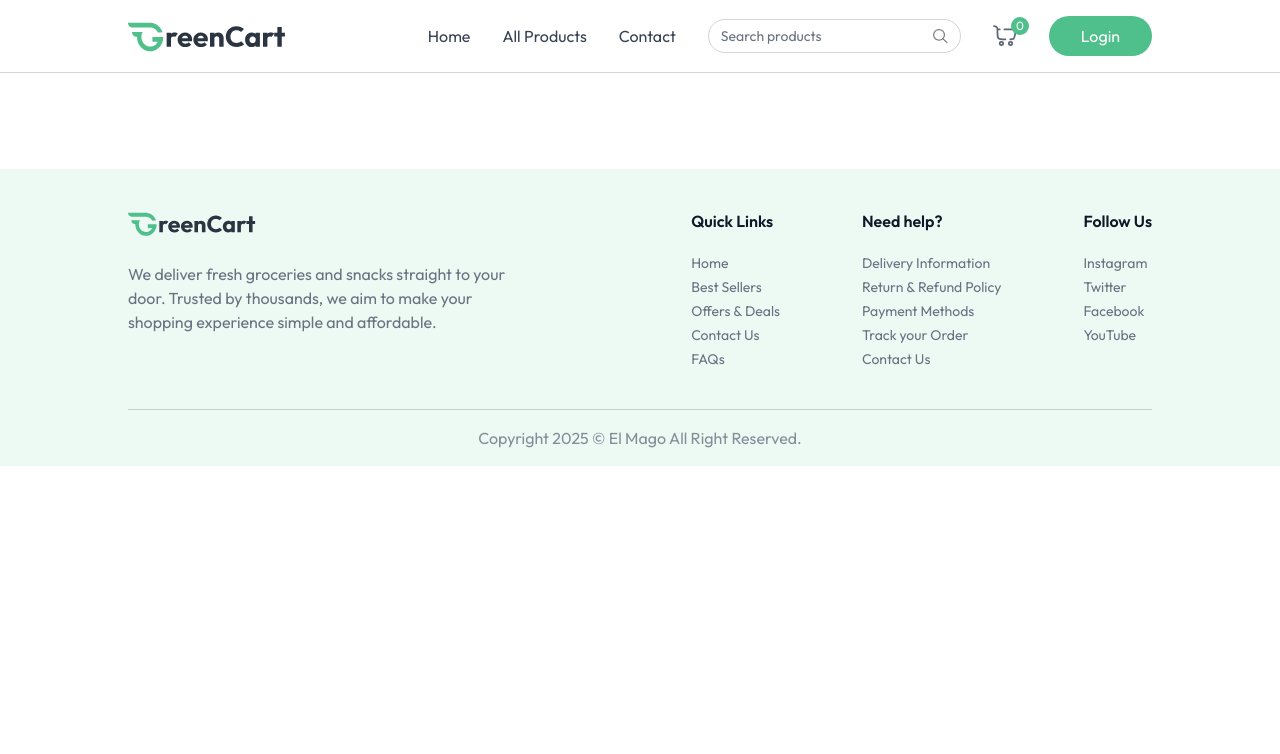
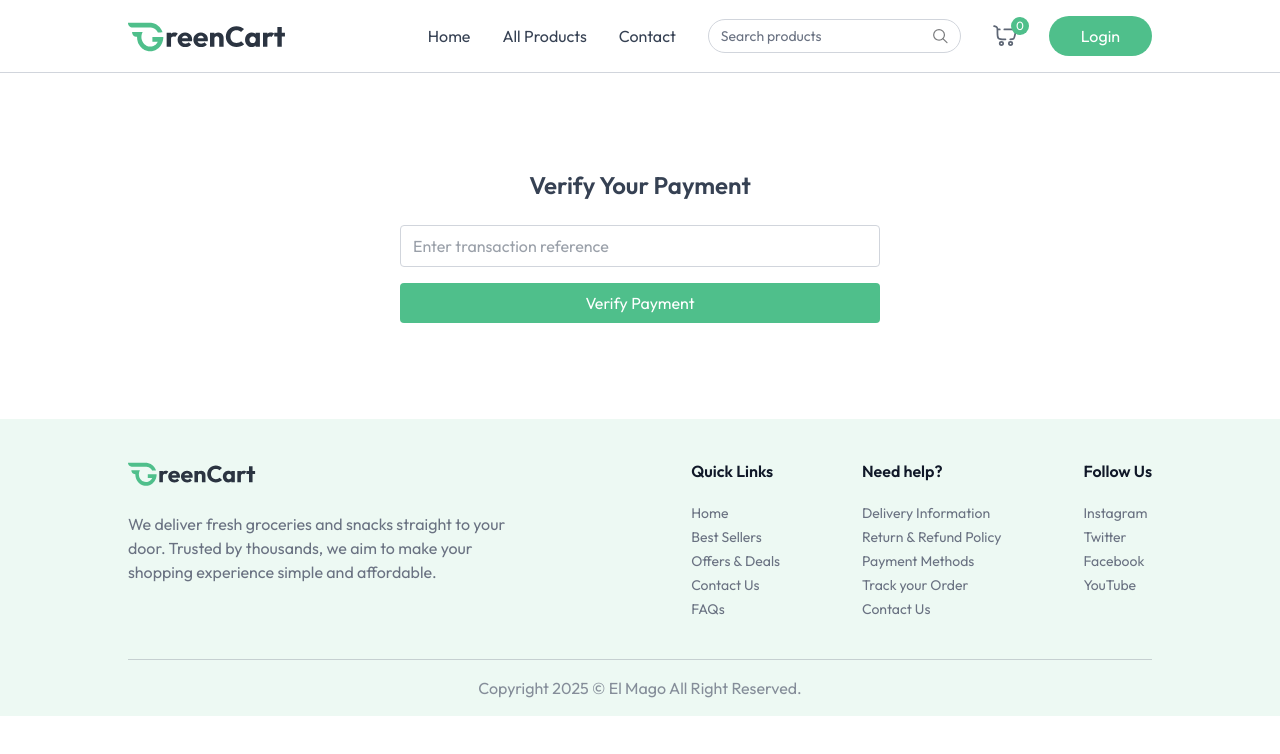
Before and after one commit to asantekelvinjr/green-basket, a React (Vite) app in the folder client/: page /my-orders/verify-payment in a window 1280 px wide. Shown: the top 754 px of the page. Built offline with nearby package versions, Linux system fonts and the light colour scheme; no server answers; a web font is replaced by a local one.

Commit message:
Verify page Added

```diff
--- a/client/src/App.jsx
+++ b/client/src/App.jsx
@@ -18,6 +18,7 @@ import AddProduct from './pages/seller/AddProduct';
 import ProductList from './pages/seller/ProductList';
 import Orders from './pages/seller/Orders';
 import Loading from './components/loading';
+import VerifyPayment from './pages/VerifyPayment';
 
 
 
@@ -42,7 +43,9 @@ const App = () => {
           <Route path='/cart' element={<Cart/>}/>
            <Route path='/add-address' element={<AddAddress/>}/>
            <Route path='/my-orders' element={<MyOrders />}/>
-           <Route path='/loader' element={<Loading/>}/>
+           {/* <Route path='/loader' element={<Loading/>}/> */}
+           <Route path='/my-orders/verify-payment' element={<VerifyPayment/>}/>
+
 
             <Route path='/seller' element={isSeller ? <SellerLayout/ > : <SellerLogin/>}>
                <Route index element={isSeller ? <AddProduct/> : null }/>
--- /dev/null
+++ b/client/src/pages/VerifyPayment.jsx
@@ -0,0 +1,49 @@
+import React from 'react'
+
+const VerifyPayment = () => {
+  return (
+    <div className="mt-24 max-w-lg mx-auto px-4">
+      <h2 className="text-2xl font-semibold text-center">Verify Your Payment</h2>
+
+      <form className="mt-6 flex flex-col gap-4" >
+           <input
+            type="text"
+            placeholder="Enter transaction reference"
+            className="border border-gray-300 rounded px-3 py-2"/>
+
+              <button
+          type="submit"
+          className="bg-primary hover:bg-primary-dull text-white py-2 rounded hover:bg-primary-dark transition"
+        >
+          Verify Payment
+        </button>
+
+
+      </form>
+    </div>
+  )
+}
+
+export default VerifyPayment
+
+{/* <div className="mt-24 max-w-lg mx-auto px-4">
+      <h2 className="text-2xl font-semibold text-center">Verify Your Payment</h2>
+
+      <form onSubmit={handleSubmit} className="mt-6 flex flex-col gap-4">
+        <input
+          type="text"
+          value={reference}
+          onChange={(e) => setReference(e.target.value)}
+          placeholder="Enter transaction reference"
+          className="border border-gray-300 rounded px-3 py-2"
+        />
+        <button
+          type="submit"
+          className="bg-primary hover:bg-primary-dull text-white py-2 rounded hover:bg-primary-dark transition"
+        >
+          Verify Payment
+        </button>
+      </form>
+
+      {status && <p className="mt-4 text-center">{status}</p>}
+    </div> */}
```
